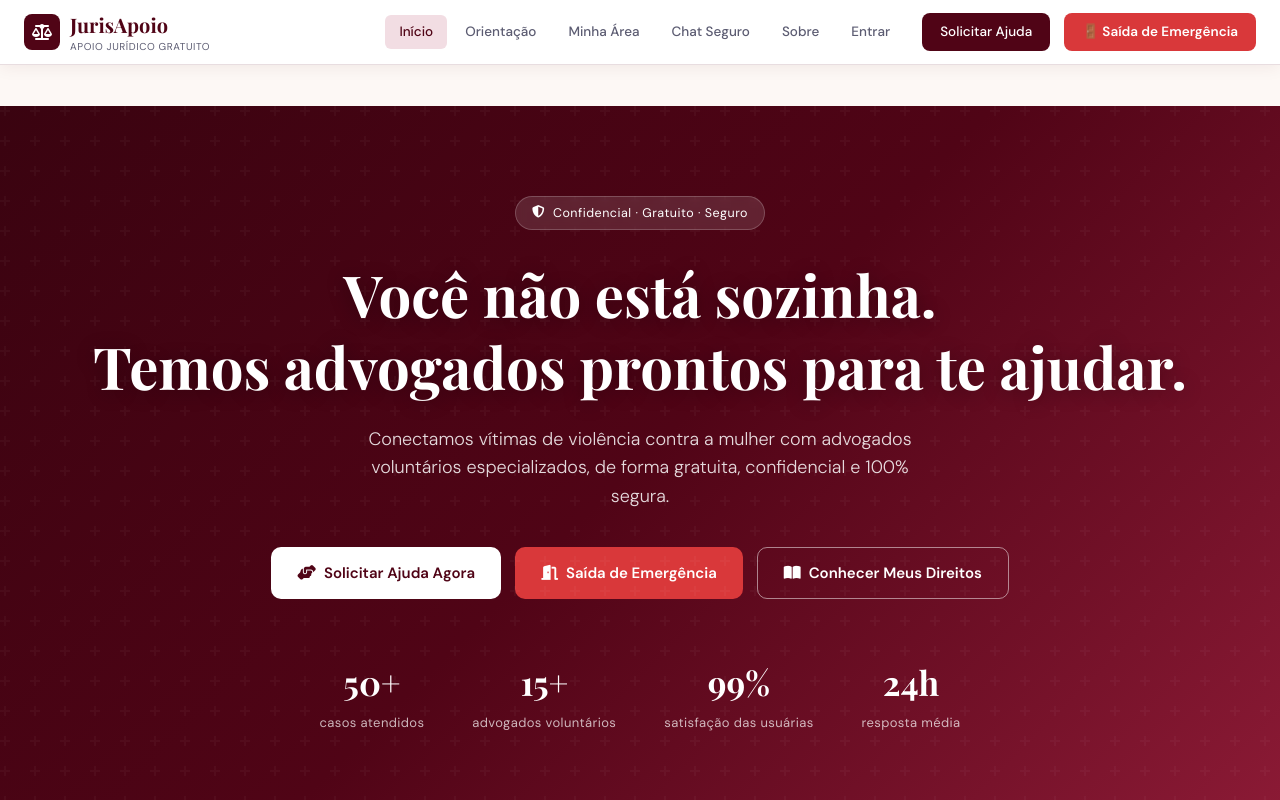
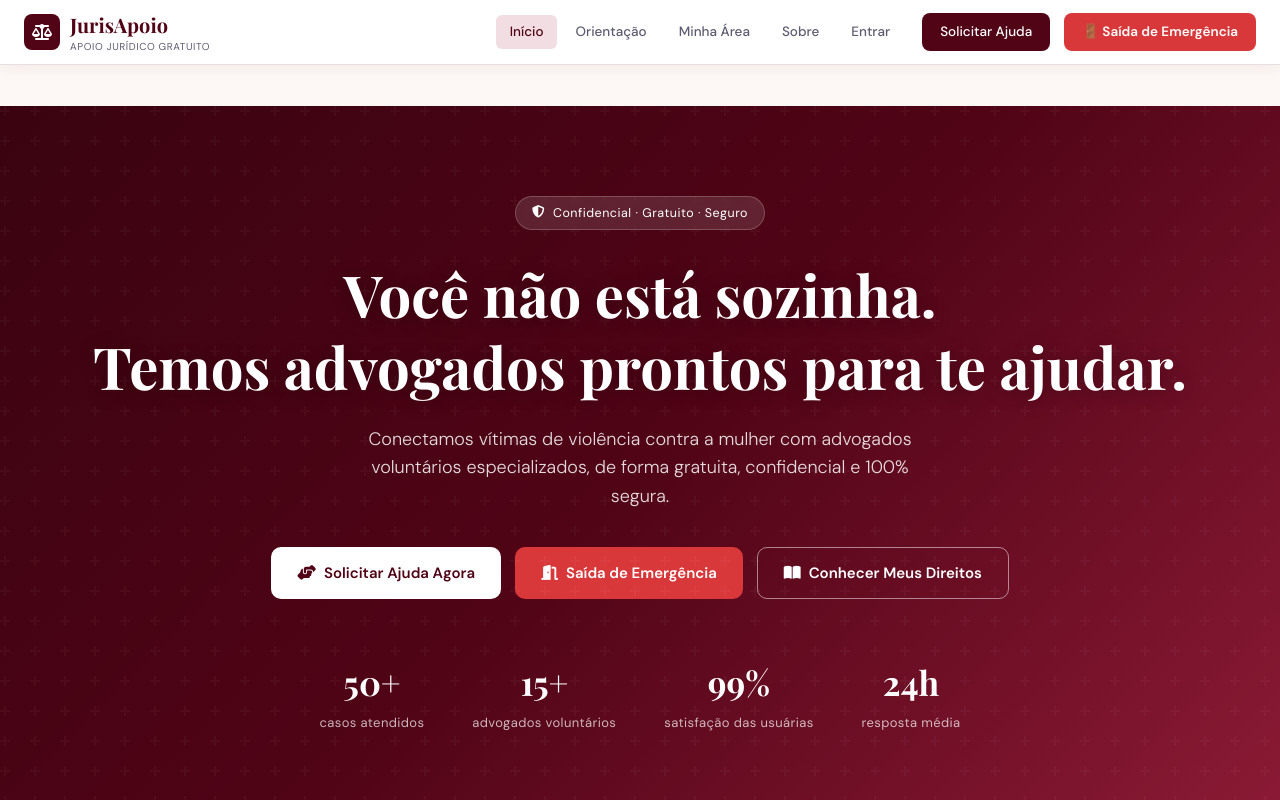
Before and after one commit to Rafael-Ufvjm/apoio-juridico-mulheres-front, a React (Vite) app in the folder jurisapoio-frontend/: page / in a window 1280 px wide. Shown: the top 800 px of the page. Built offline with nearby package versions, Linux system fonts and the light colour scheme.

Commit message:
feat: remover aba de chat seguro da barra de navegacao superior

```diff
--- a/jurisapoio-frontend/src/components/Layout.tsx
+++ b/jurisapoio-frontend/src/components/Layout.tsx
@@ -32,8 +32,7 @@ export function Layout() {
             ) : (
               <NavLink to="/dashboard" className={({ isActive }) => isActive ? "active" : ""}>Minha Área</NavLink>
             )}
-            <NavLink to="/chat" className={({ isActive }) => isActive ? "active" : ""}>Chat Seguro</NavLink>
-            <NavLink to="/sobre" className={({ isActive }) => isActive ? "active" : ""}>Sobre</NavLink>
+             <NavLink to="/sobre" className={({ isActive }) => isActive ? "active" : ""}>Sobre</NavLink>
 
             {isAuthenticated ? (
               <button
```
